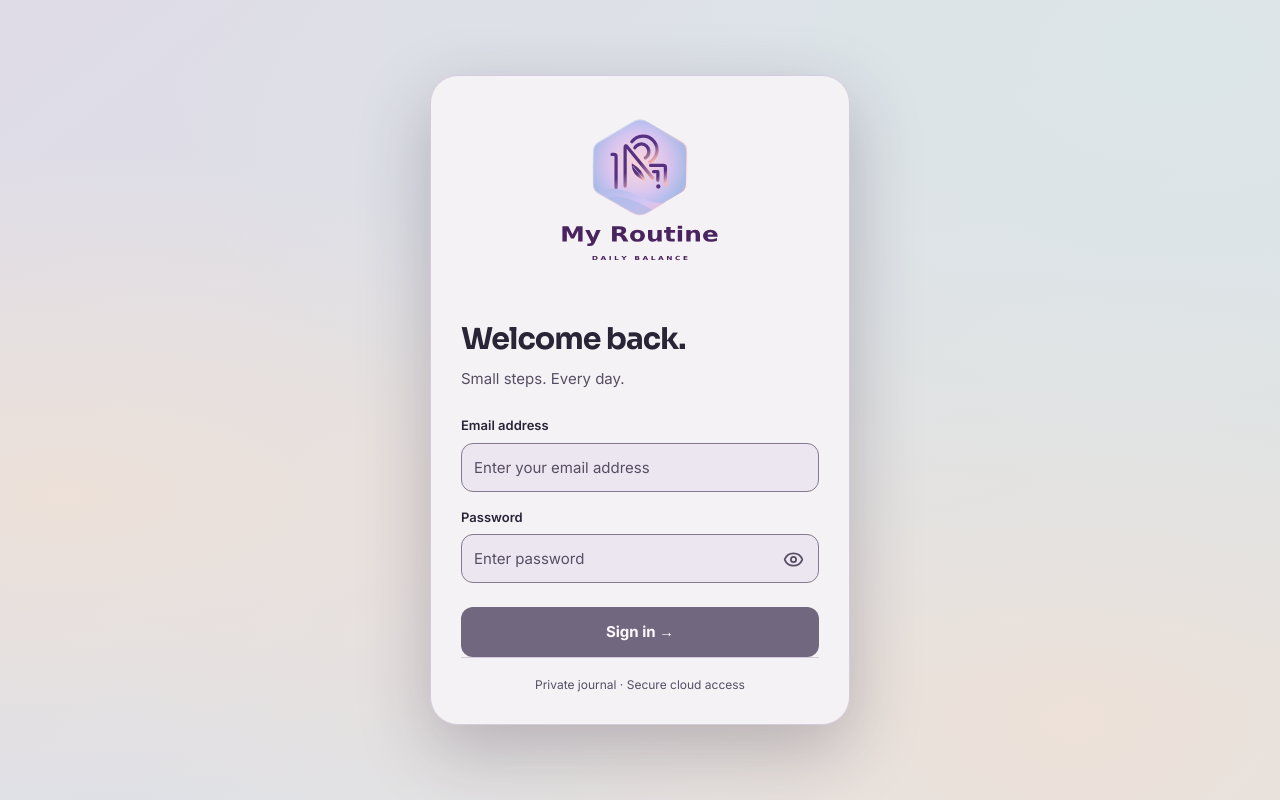
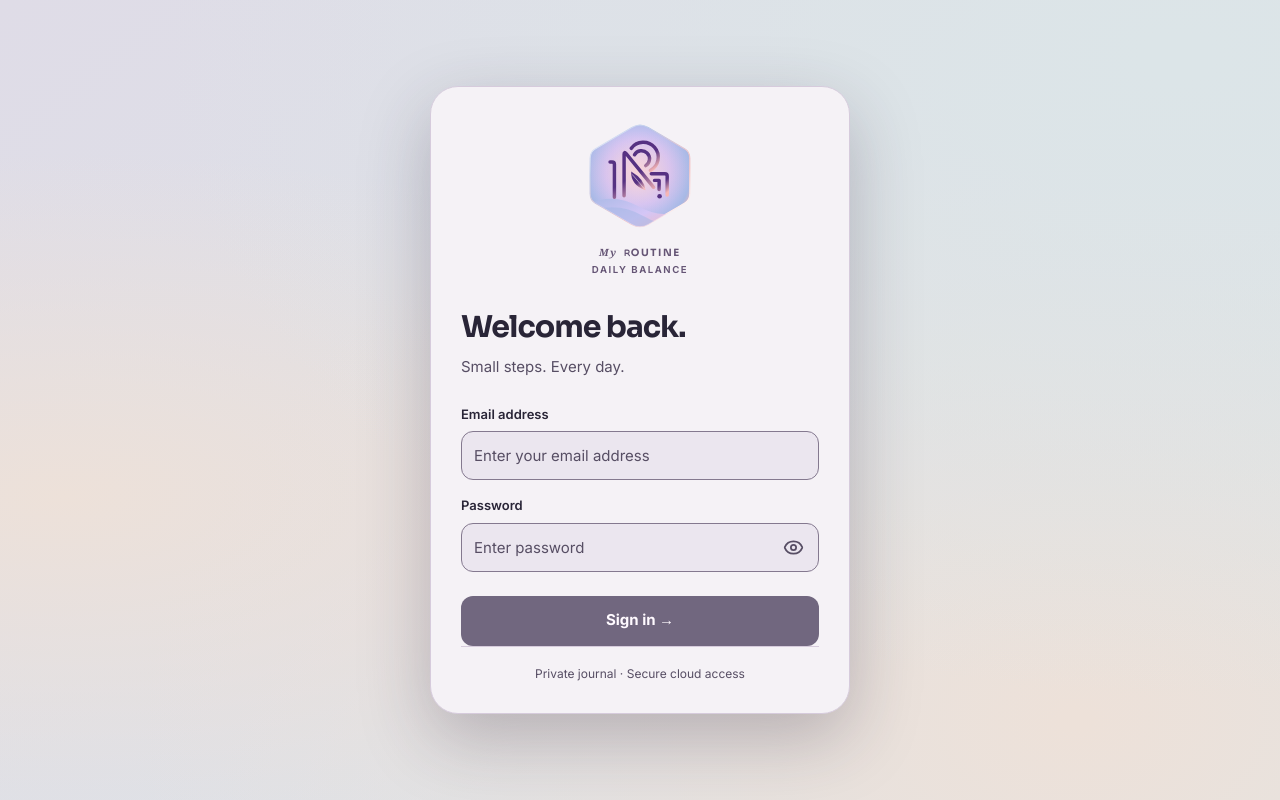
Before and after one commit to AnanthaPradeep/habit48, a React (Vite) app: page / in a window 1280 px wide. Built offline with nearby package versions, Linux system fonts and the light colour scheme.

Commit message:
Use the custom My ROUTINE wordmark throughout the app

```diff
--- a/index.html
+++ b/index.html
@@ -17,8 +17,8 @@
       })()
     </script>
     <link rel="manifest" href="%BASE_URL%manifest.webmanifest">
-    <meta name="description" content="My Routine · Daily Balance. Your private wellness journal.">
-    <meta property="og:title" content="My Routine · Daily Balance">
+    <meta name="description" content="My ROUTINE · Daily Balance. Your private wellness journal.">
+    <meta property="og:title" content="My ROUTINE · Daily Balance">
     <meta property="og:description" content="Your private wellness journal.">
     <meta property="og:image" content="https://ananthapradeep.github.io/habit48/brand/icons/icon-1024-luminous-v1.png">
     <link rel="icon" href="%BASE_URL%brand/icons/favicon-luminous-v1.ico" sizes="any">
@@ -26,7 +26,7 @@
     <link rel="icon" type="image/png" sizes="32x32" href="%BASE_URL%brand/icons/icon-32-luminous-v1.png">
     <link rel="icon" type="image/svg+xml" href="%BASE_URL%brand/icons/favicon-luminous-v1.svg">
     <link rel="apple-touch-icon" sizes="180x180" href="%BASE_URL%brand/icons/icon-180-luminous-v1.png">
-    <title>My Routine</title>
+    <title>My ROUTINE</title>
   </head>
   <body>
     <div id="root"></div>
--- a/src/components/Branding.tsx
+++ b/src/components/Branding.tsx
@@ -2,16 +2,32 @@ import { Eye, EyeOff } from 'lucide-react'
 import { useEffect, useRef, useState, type FormEvent } from 'react'
 
 type BrandTheme = 'light' | 'dark'
-type LogoLayout = 'stacked' | 'horizontal' | 'symbol' | 'wordmark'
-const proportions = { stacked: [900, 850], horizontal: [1260, 420], symbol: [512, 512], wordmark: [900, 240] } as const
+function BrandSymbol({ theme, width }: { theme: BrandTheme; width: number }) {
+  return <img key={theme} src={import.meta.env.BASE_URL + 'brand/logos/' + theme + '/symbol-luminous-v1.svg'}
+    width={width} height={width} alt="" />
+}
 
-export function BrandLogo({ theme, layout, width, decorative = false, className }: {
-  theme: BrandTheme; layout: LogoLayout; width: number; decorative?: boolean; className?: string
+function BrandWordmark() {
+  return <span className="brand-wordmark" aria-hidden="true">
+    <span className="brand-wordmark-my">My</span>
+    <span className="brand-wordmark-routine"><svg viewBox="0 0 28 32" aria-hidden="true">
+      <path d="M5 28V5h10a7 7 0 0 1 0 14H5m10 0 9 9" fill="none" stroke="currentColor"
+        strokeWidth="5" strokeLinecap="round" strokeLinejoin="round" />
+    </svg>OUTINE</span>
+  </span>
+}
+
+export function BrandLockup({ theme, stacked = false, tagline = false, decorative = false }: {
+  theme: BrandTheme; stacked?: boolean; tagline?: boolean; decorative?: boolean
 }) {
-  const [w, h] = proportions[layout]
-  const alt = decorative ? '' : layout === 'symbol' || layout === 'wordmark' ? 'My Routine' : 'My Routine · Daily Balance'
-  return <img key={theme} className={className} src={import.meta.env.BASE_URL + 'brand/logos/' + theme + '/' + layout + '-luminous-v1.svg'}
-    width={width} height={Math.round(width * h / w)} alt={alt} />
+  return <span className={'brand-lockup' + (stacked ? ' brand-lockup-stacked' : '') + (' brand-lockup-' + theme)}
+    role={decorative ? undefined : 'img'} aria-hidden={decorative || undefined}
+    aria-label={decorative ? undefined : tagline ? 'My ROUTINE, Daily Balance' : 'My ROUTINE'}>
+    <BrandSymbol theme={theme} width={stacked ? 118 : 48} />
+    <span className="brand-lockup-copy" aria-hidden="true"><BrandWordmark />
+      {tagline && <small className="brand-lockup-tagline">Daily Balance</small>}
+    </span>
+  </span>
 }
 
 export function Splash({ theme }: { theme: BrandTheme }) {
@@ -22,8 +38,8 @@ export function Splash({ theme }: { theme: BrandTheme }) {
   }, [])
   return <div id="splash" role="status" aria-label="Loading My Routine" aria-hidden={done} className={done ? 'done' : undefined}>
     <div className="splash-inner">
-      <div className="pulse-box"><BrandLogo theme={theme} layout="symbol" width={128} decorative /></div>
-      <BrandLogo className="splash-wordmark" theme={theme} layout="wordmark" width={206} />
+      <div className="pulse-box"><BrandSymbol theme={theme} width={128} /></div>
+      <BrandWordmark />
       <small className="splash-tagline">Daily Balance</small>
       <svg className="heartbeat" viewBox="0 0 180 44" aria-hidden="true">
         <path d="M0 25H48L59 15L69 30L82 3L95 41L107 25H180" fill="none" stroke="currentColor"
@@ -48,7 +64,7 @@ export function Login({ busy, status, login, theme }: LoginProps) {
     await login(String(data.get('username')), String(data.get('password')))
   }
   return <section id="loginGate">
-    <div className="login-brand"><BrandLogo theme={theme} layout="stacked" width={194} /></div>
+    <div className="login-brand"><BrandLockup theme={theme} stacked tagline /></div>
     <h1>Welcome back.</h1>
     <p className="login-sub">Small steps. Every day.</p>
     <form id="loginForm" onSubmit={submit}>
--- a/src/components/Dashboard.tsx
+++ b/src/components/Dashboard.tsx
@@ -7,7 +7,7 @@ import { HabitDetail, habitRecord } from './HabitDetail'
 import type { ScheduleFor } from '../domain/review'
 import { labelDate, shift, monday, today, habits, numberLabel, type Entry, type Journal } from '../domain/journal'
 import { total } from '../domain/calories'
-import { BrandLogo } from './Branding'
+import { BrandLockup } from './Branding'
 
 export const views = [
   { id: 'today', label: 'Today', Icon: LayoutGrid },
@@ -24,7 +24,7 @@ export const getView = (): View => location.hash === '#monthly' ? 'monthly' :
 export function Sidebar({ view, logged, theme }: { view: View; logged: number; theme: 'light' | 'dark' }) {
   return <aside className="sidebar">
     <a className="brand" href="#today" aria-label="My Routine home">
-      <BrandLogo className="brand-lockup" theme={theme} layout="horizontal" width={184} decorative />
+      <BrandLockup theme={theme} decorative />
     </a>
     <nav className="navigation" aria-label="Main navigation">
       {views.map(({ id, label, Icon }) => <a key={id} href={'#' + id} aria-current={view === id || (id === 'review' && view === 'monthly') ? 'page' : undefined}>
@@ -56,7 +56,7 @@ export function PageHeader({ view, day, theme, toggle, connection, lastSynced }:
   const title = view === 'journal' ? 'Daily journal' : view === 'today' ? day === today() ? 'Make today count.' : 'Daily routine'
     : view === 'review' ? 'Weekly Review' : view === 'monthly' ? 'Monthly Review' : views.find(item => view === item.id)?.label
   return <header className="page-header">
-    <div><p className="eyebrow">{dated ? labelDate(day, { dateStyle: 'full' }) : 'My Routine'}</p>
+    <div><p className="eyebrow">{dated ? labelDate(day, { dateStyle: 'full' }) : 'My ROUTINE'}</p>
       <h1 ref={heading} tabIndex={-1}>{title}</h1></div>
     <div className="header-actions">
       <div className="sync-indicator" data-connection={connection}>
--- a/src/components/Insights.tsx
+++ b/src/components/Insights.tsx
@@ -1,4 +1,4 @@
-import { BrandLogo } from './Branding'
+import { BrandLockup } from './Branding'
 import { Bar, BarChart, CartesianGrid, Line, LineChart, ResponsiveContainer, Tooltip, XAxis, YAxis } from 'recharts'
 import { useState } from 'react'
 import { report, type Filters } from '../domain/analytics'
@@ -66,7 +66,7 @@ function ValueList({ values }: { values: ReturnType<typeof report>['values'] })
 
 export function ReportPrint({ journal, filters, scheduled = () => allHabits }: Props) {
   const { rows, values, summary } = report(journal, filters, scheduled)
-  return <section id="printReport"><BrandLogo theme="light" layout="horizontal" width={180} decorative />
+  return <section id="printReport"><BrandLockup theme="light" tagline decorative />
     <h1>My Routine — Report</h1><p>{filters.from} to {filters.to}</p><p>{summary}</p><h2>Progress</h2>
     <ValueList values={values} />
     {rows.map(([day, entry]) => {
--- a/src/components/MonthlyReview.tsx
+++ b/src/components/MonthlyReview.tsx
@@ -1,4 +1,4 @@
-import { BrandLogo } from './Branding'
+import { BrandLockup } from './Branding'
 import { useState } from 'react'
 import { createPortal, flushSync } from 'react-dom'
 import { ChevronLeft, ChevronRight } from 'lucide-react'
@@ -106,7 +106,7 @@ export default function MonthlyReview({ reflections, customCounts, ...data }: Go
 }
 
 function MonthlyPrint({ rows }: { rows: (string | number | null)[][] }) {
-  return <article className="month-print"><BrandLogo theme="light" layout="horizontal" width={180} decorative /><h1>My Routine Monthly Review</h1><table><tbody>
+  return <article className="month-print"><BrandLockup theme="light" tagline decorative /><h1>My Routine Monthly Review</h1><table><tbody>
     {rows.map((row, index) => <tr key={index}>{row.map((value, column) => <td key={column}>{value ?? '—'}</td>)}</tr>)}
   </tbody></table></article>
 }
--- a/src/components/Settings.tsx
+++ b/src/components/Settings.tsx
@@ -1,4 +1,4 @@
-import { BrandLogo } from './Branding'
+import { BrandLockup } from './Branding'
 import { version } from '../../package.json'
 import { useRef, useState, type FormEvent } from 'react'
 import { challengeCount, isJournal, validDate, type Journal } from '../domain/journal'
@@ -69,8 +69,8 @@ export function Settings({ journal, status, saveChallenge, restore, refresh, log
       {importStatus && <p role="status">{importStatus}</p>}
     </section>
     <section className="panel brand-about" aria-labelledby="about-heading">
-      <BrandLogo theme={theme} layout="horizontal" width={220} decorative />
-      <div><h2 id="about-heading">About My Routine</h2><p>Version {version} · Private wellness journal</p></div>
+      <BrandLockup theme={theme} tagline decorative />
+      <div><h2 id="about-heading">About My ROUTINE</h2><p>Version {version} · Private wellness journal</p></div>
     </section>
   </div>
 }
--- a/src/luminous.css
+++ b/src/luminous.css
@@ -13,7 +13,6 @@
 body, .eyebrow { font-family: Inter, system-ui, sans-serif; }
 .page-header h1, .section-heading h2, #loginGate h1 { font-family: Sora, system-ui, sans-serif; }
 .page-header h1 { font-weight: 550; }
-.brand img.brand-lockup { display:block; max-width:100%; height:auto; border-radius:0; }
 .login-brand img { display:block; max-width:100%; height:auto; margin-inline:auto; }
 #splash { background:var(--background-gradient); color:var(--ink); }
 #splash .pulse-box {
@@ -26,7 +25,21 @@ body, .eyebrow { font-family: Inter, system-ui, sans-serif; }
   margin-bottom:8px;
 }
 #splash .pulse-box img { height:auto; border-radius:0; }
-#splash .splash-wordmark { width:min(100%,238px); height:auto; margin:0 auto; }
+.brand-wordmark {
+  display:flex;
+  align-items:baseline;
+  justify-content:center;
+  gap:.2em;
+  color:var(--hero);
+  font-size:clamp(1.55rem, 6.9vw, 2.2rem);
+  line-height:1.16;
+  white-space:nowrap;
+}
+.brand-wordmark-my { font-family:Georgia,serif; font-style:italic; font-weight:400; }
+.brand-wordmark-routine { font-family:Sora,system-ui,sans-serif; font-weight:700; letter-spacing:.045em; }
+.brand-wordmark-routine svg { width:.65em; height:.75em; margin-inline-end:.025em; vertical-align:-.015em; }
+:root[data-theme="dark"] .brand-wordmark { color:var(--hero-text); }
+:root[data-theme="dark"] #splash .pulse-box img { filter:drop-shadow(0 0 7px color-mix(in srgb,var(--hero-accent) 30%,transparent)); }
 #splash .splash-tagline { display:block; margin:0 auto 16px; font-size:.72rem; font-weight:650; letter-spacing:.18em; text-transform:uppercase; }
 @media (max-height:420px) {
   #splash .pulse-box { width:clamp(150px, 45vh, 180px); }
@@ -35,9 +48,18 @@ body, .eyebrow { font-family: Inter, system-ui, sans-serif; }
 #splash .heartbeat { color:var(--accent); filter:none; }
 .settings-grid .brand-about { grid-column:1/-1; display:flex; flex-wrap:wrap; align-items:center; gap:16px 24px; }
 .brand-about img { display:block; max-width:100%; height:auto; }
-@media (max-width:760px) {
-  .brand img.brand-lockup { width:144px; }
-}
 @media (min-width:761px) and (max-width:1024px) {
   .settings-grid .challenge-form { grid-template-columns:1fr; }
 }
+
+.brand-lockup { display:inline-flex; align-items:center; gap:8px; max-width:100%; --lockup-size:1.14rem; }
+.brand-lockup img { display:block; flex:none; height:auto; border-radius:0; }
+.brand-lockup .brand-wordmark { font-size:var(--lockup-size); justify-content:flex-start; }
+.brand-lockup-copy { display:grid; gap:4px; min-width:0; }
+.brand-lockup-tagline { display:block; font-size:.6rem; font-weight:650; letter-spacing:.16em; text-transform:uppercase; }
+.brand-lockup-stacked { display:flex; flex-direction:column; gap:12px; --lockup-size:clamp(1.35rem,6vw,1.95rem); }
+.brand-lockup-stacked .brand-lockup-copy { justify-items:center; }
+.brand .brand-lockup img { width:42px; height:auto; }
+@media (max-width:760px) {
+  .brand .brand-lockup { --lockup-size:1.06rem; }
+}
```
Also changed, not shown: public/manifest.webmanifest, 1 other file (tests, documents, lock files or other folders).
